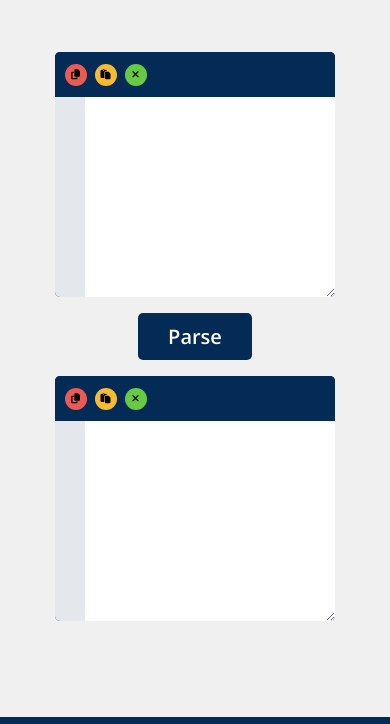
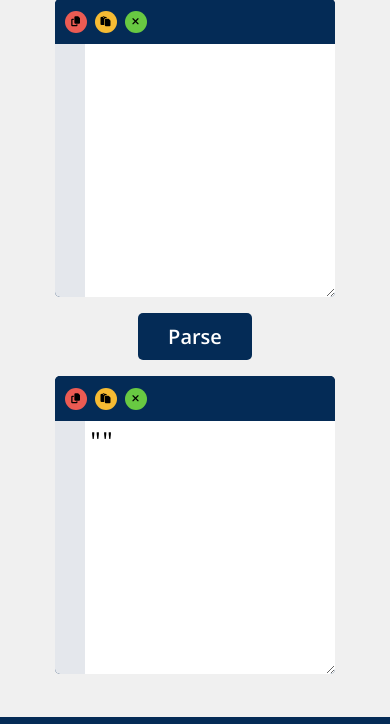
Before and after one commit to tonybnya/json-parser, a website built with Vite: page index.html in a window 390 px wide. Both pictures are taken after a click on the button "Parse". Shown: the part 128-852 px from the top of the page. Built offline with nearby package versions, Linux system fonts and the light colour scheme.

Commit message:
feat: handling some edge cases for the parser

```diff
--- a/app.js
+++ b/app.js
@@ -1,10 +1,11 @@
 // Get elements
-// const editorContent = document.getElementById('json-editor');
 const textContent = document.getElementById('text-editor');
 const jsonContent = document.getElementById('json-editor');
 
 const textLineNumbers = document.querySelector('.text-line-numbers');
 const jsonLineNumbers = document.querySelector('.json-line-numbers');
+
+const parseBtn = document.getElementById('btn-parse');
 
 // Update text line numbers
 const updateTextLineNumbers = () => {
@@ -20,31 +21,21 @@ const updateJsonLineNumbers = () => {
   jsonLineNumbers.textContent = jsonLineNumbersHTML;
 };
 
+// JSON Parser function
+const JSONParser = (input) => {
+  const edgeCases = ["", "{}", "[]", "true", "false", "null"];
+
+  if (edgeCases.includes(input)) {
+    return JSON.stringify(input);
+  }
+};
+
 // Event listeners
 textContent.addEventListener('input', updateTextLineNumbers);
 jsonContent.addEventListener('input', updateJsonLineNumbers);
 
-// saveBtn.addEventListener('click', saveContent);
-// loadBtn.addEventListener('click', loadContent);
+parseBtn.addEventListener('click', () => {
+  const input = textContent.value;
 
-// const saveBtn = document.getElementById('save-btn');
-// const loadBtn = document.getElementById('load-btn');
-
-// // Save content to localStorage
-// const saveContent = () => {
-//   const content = editorContent.value;
-//   localStorage.setItem('editorContent', content);
-//   alert('Content saved successfully!');
-// };
-
-// // Load content from localStorage
-// const loadContent = () => {
-//   const content = localStorage.getItem('editorContent');
-//   if (content) {
-//     editorContent.value = content;
-//     updateLineNumbers();
-//     alert('Content loaded successfully!');
-//   } else {
-//     alert('No content found!');
-//   }
-// };
+  jsonContent.innerText = JSONParser(input);
+});
--- a/index.html
+++ b/index.html
@@ -44,7 +44,7 @@
         </div>
       </div>
 
-      <button id="btn-parse" type="submit">Parse</button>
+      <button id="btn-parse">Parse</button>
 
       <div class="content">
         <div class="editor-controls">
--- a/style.css
+++ b/style.css
@@ -159,7 +159,7 @@ pre {
 #text-editor,
 #json-editor {
   width: calc(100% - 30px);
-  height: 600px;
+  height: 450px;
   border: none;
   outline: none;
   padding: 5px;
@@ -198,6 +198,10 @@ pre {
 }
 
 .fa-brands:hover {
+  scale: 1.1;
+}
+
+.fa-brands:hover {
   color: #258ffb;
 }
 
@@ -227,6 +231,6 @@ pre {
 
   #text-editor,
   #json-editor {
-    height: 200px;
+    height: 30vh;
   }
 }
```
